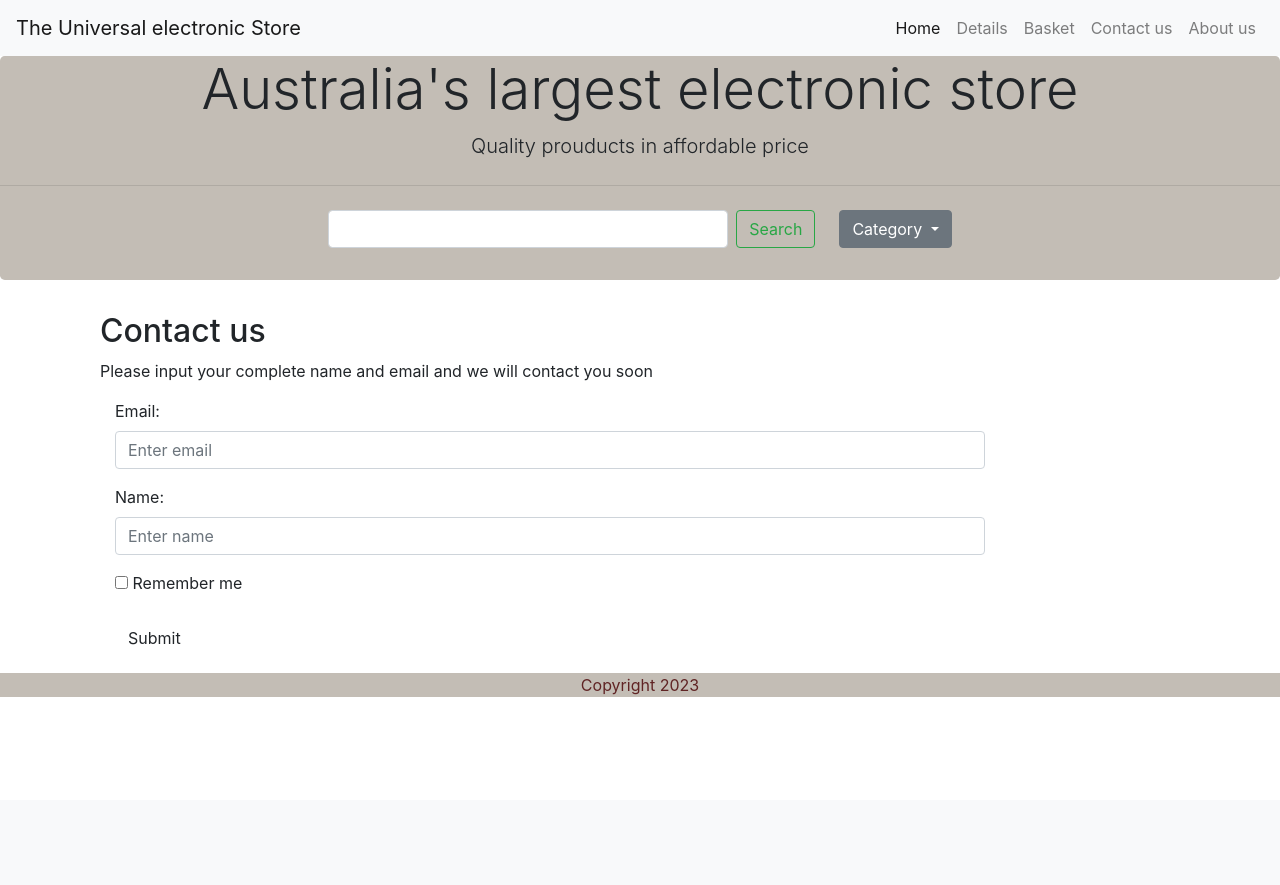
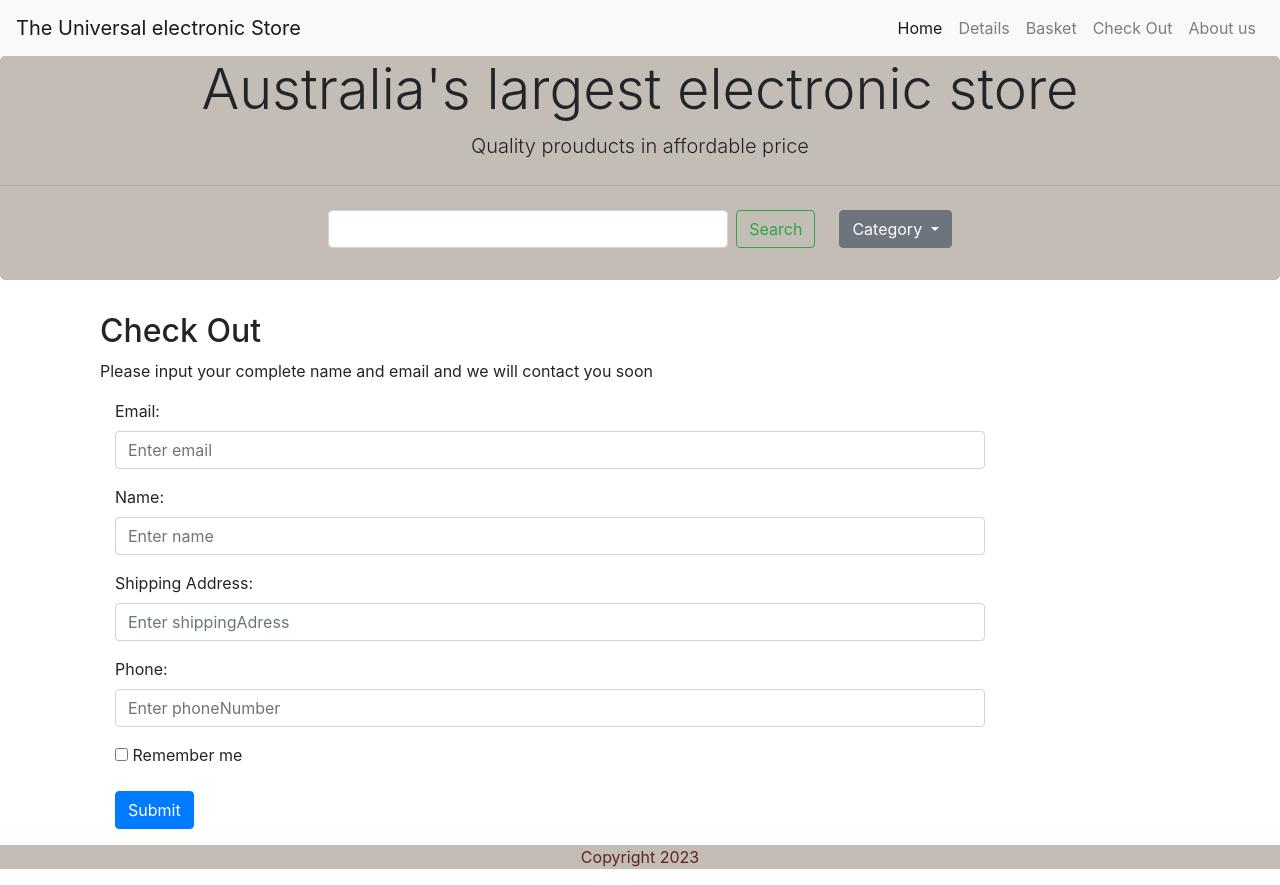
Before and after one commit to aniketkhot/AssignmentRWD, a Flask app: page /contactUs/ in a window 1280 px wide. Before the commit the page ends 697 px from the top, so only its background shows below. Run offline with Flask 3, Linux system fonts and the light colour scheme.

Commit message:
half day

```diff
--- a/SAElectronis/__init__.py
+++ b/SAElectronis/__init__.py
@@ -6,6 +6,8 @@ def create_app():
 
     app.debug=True
 
+    app.secret_key = 'AniketIsRude'
+
     from . import views
     app.register_blueprint(views.bp)
 
--- a/SAElectronis/templates/base.html
+++ b/SAElectronis/templates/base.html
@@ -41,7 +41,7 @@
           </li>
         </li>
         <li class="nav-item">
-          <a class="nav-link" href="{{ url_for('main.contactUs') }}">Contact us</a>
+          <a class="nav-link" href="{{ url_for('main.contactUs') }}">Check Out</a>
         </li>
         </li>
         <li class="nav-item">
--- a/SAElectronis/templates/contactUs.html
+++ b/SAElectronis/templates/contactUs.html
@@ -2,7 +2,7 @@
 
 {% block main %}
 <div class="container">
-    <h2>Contact us</h2>
+    <h2>Check Out</h2>
     <p>Please input your complete name and email and we will contact you soon</p>
     <form class="form-horizontal" action="" method="post">
       <div class="form-group">
@@ -17,6 +17,19 @@
           <input type="name" class="form-control" id="name" placeholder="Enter name" name="name">
         </div>
       </div>
+
+      <div class="form-group">
+        <label class="control-label col-sm-2" for="name">Shipping Address:</label>
+        <div class="col-sm-10">
+          <input type="shippingAdress" class="form-control" id="shippingAdress" placeholder="Enter shippingAdress" name="shippingAdress">
+        </div>
+      </div>
+      <div class="form-group">
+        <label class="control-label col-sm-2" for="name">Phone:</label>
+        <div class="col-sm-10">
+            <input type="phoneNumber" class="form-control" id="phoneNumber" placeholder="Enter phoneNumber" name="phoneNumber">
+        </div>
+       </div>
         <div class="form-group">
           <div class="col-sm-offset-2 col-sm-10">
             <div class="checkbox">
@@ -26,9 +39,11 @@
         </div>
         <div class="form-group">
           <div class="col-sm-offset-2 col-sm-10">
-            <button type="submit" class="btn btn-default">Submit</button>
+              <button type="submit" class="btn btn-primary">Submit</button>
           </div>
         </div>
+
+
     </form>
   </div>
 
--- a/SAElectronis/views.py
+++ b/SAElectronis/views.py
@@ -1,6 +1,8 @@
-from flask import Blueprint, render_template, request, session
+from flask import Blueprint, render_template, request, session, url_for
 
 bp = Blueprint('main', __name__)
+
+
 
 @bp.route('/')
 def index():
@@ -15,14 +17,26 @@ def item():
 def details():
     return render_template('details.html')
 
-@bp.route('/basket/')
+@bp.route('/basket/', methods= ['POST', 'GET'])
 def basket():
     return render_template('basket.html')
 
+# @bp.route('/deletebasket/')
+# def deletebasket():
+#     if 'basket_id' in session:
+#         del session ['order_id']
+#     return render_template('index.html')
+
+# @bp.route('/deletebasketproduct/', methods = ['post'])
+# def deletebasketproduct():
+#     print ('user wants to delete tour with id={}'.format(request.form['id']))
+#     return render_template('index.html')
+
+
 @bp.route('/contactUs/', methods=['POST', 'GET'])
 def contactUs():
-    print('Email: {}\nName: {}'\
-          .format(request.values.get('email'), request.values.get('name')))
+    print('Email: {}\nName: {}\nPhoneNumber: {}\nShippingAdress: {}'\
+          .format(request.values.get('email'), request.values.get('name'), request.values.get('phoneNumber'), request.values.get('shippingAdress')))
     return render_template('contactUs.html')
 
 @bp.route('/aboutUs/')
```
Also changed, not shown: SAElectronis/templates/basket.html (line endings or trailing spaces). Lines whose indentation alone changed are shown as unchanged.
